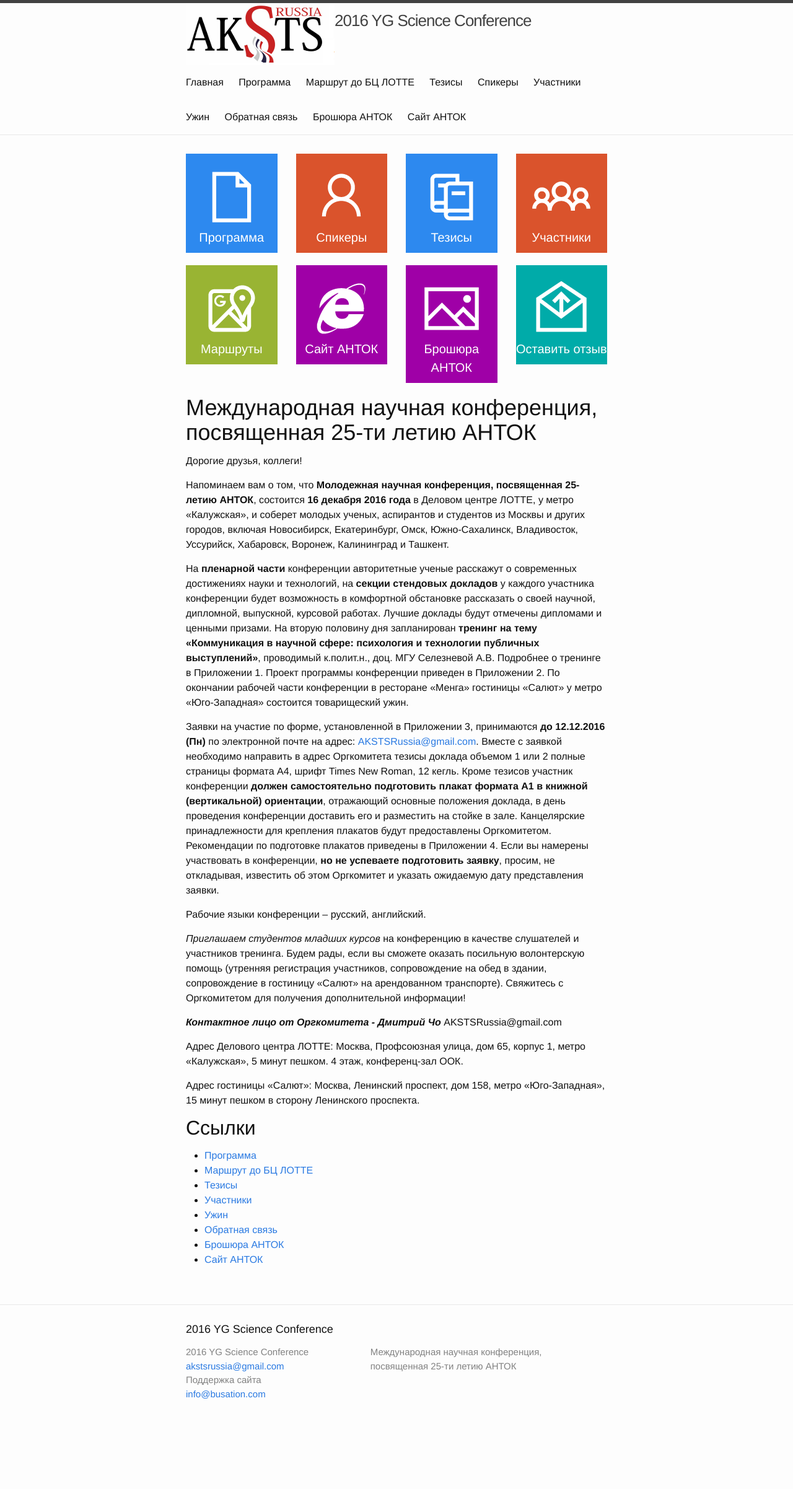
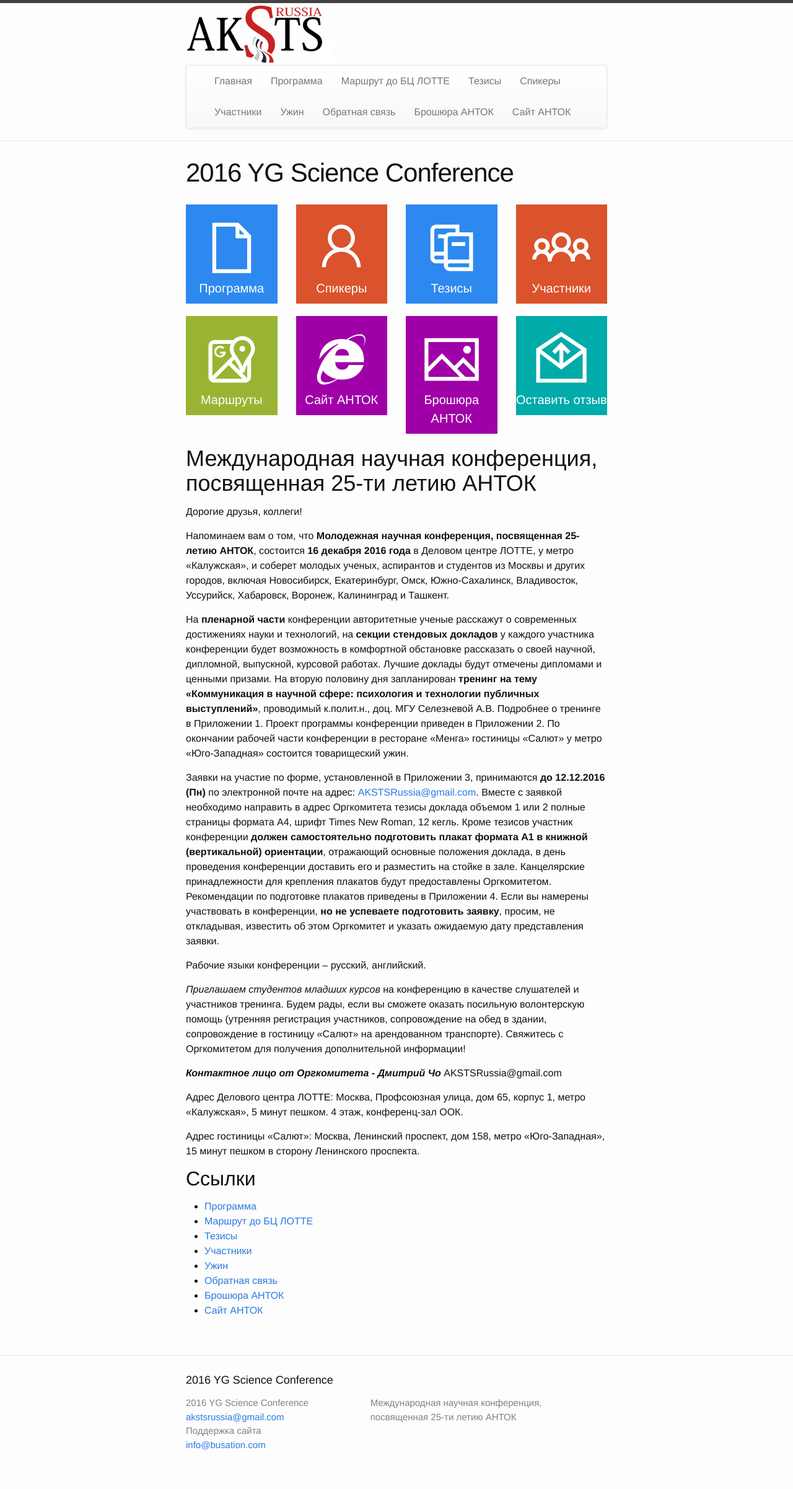
Before and after one commit to klishevich/y2016, a Jekyll site: the page built from index.md, in a window 1280 px wide. Shown: the whole page at 62% size. Built offline with Jekyll 4.4.1, drawn with Linux system fonts in a browser that asks for light colours; nearby versions of some CDN libraries; before the commit the page ends 2321 px from its top, so only the background shows below that.

Commit message:
fix menu

```diff
--- a/_includes/nav.html
+++ b/_includes/nav.html
@@ -1,27 +1,34 @@
 <header class="site-header" role="banner">
   <div class="wrapper">
     <div><a class="site-title" href="/"><img src= "{{ site.logo }}" alt="AKSTS Logo"></a></div>
-    <div><a class="site-title" href="/">{{ site.title }}</a></div>
-    <nav class="site-nav">
-      <span class="menu-icon">
-        <svg viewBox="0 0 18 15" width="18px" height="15px">
-          <path fill="#424242" d="M18,1.484c0,0.82-0.665,1.484-1.484,1.484H1.484C0.665,2.969,0,2.304,0,1.484l0,0C0,0.665,0.665,0,1.484,0 h15.031C17.335,0,18,0.665,18,1.484L18,1.484z"/>
-          <path fill="#424242" d="M18,7.516C18,8.335,17.335,9,16.516,9H1.484C0.665,9,0,8.335,0,7.516l0,0c0-0.82,0.665-1.484,1.484-1.484 h15.031C17.335,6.031,18,6.696,18,7.516L18,7.516z"/>
-          <path fill="#424242" d="M18,13.516C18,14.335,17.335,15,16.516,15H1.484C0.665,15,0,14.335,0,13.516l0,0 c0-0.82,0.665-1.484,1.484-1.484h15.031C17.335,12.031,18,12.696,18,13.516L18,13.516z"/>
-        </svg>
-      </span>
-      <div class="trigger">
-        <a class="page-link" href="/">Главная</a>
-        <a class="page-link" href="/program">Программа</a>
-        <a class="page-link" href="/route">Маршрут до БЦ ЛОТТЕ</a>
-        <a class="page-link" href="/tezis">Тезисы</a>
-        <a class="page-link" href="/bio">Спикеры</a>
-        <a class="page-link" href="/participants">Участники</a>
-        <a class="page-link" href="/dinner">Ужин</a>
-        <a class="page-link" href="/feedback">Обратная&nbsp;связь</a>
-        <a class="page-link" href="/files/Broschure_AKSTS_rus_compressed.pdf">Брошюра АНТОК</a>
-        <a class="page-link" href="http://www.aksts.ru">Сайт АНТОК</a>
-      </div>
+  </div>
+  <div class="wrapper">
+    <nav class="navbar navbar-default">
+      <div class="container-fluid">
+        <div class="navbar-header">
+          <button type="button" class="navbar-toggle collapsed" data-toggle="collapse" data-target="#bs-example-navbar-collapse-1" aria-expanded="false">
+            <span class="sr-only">Toggle navigation</span>
+            <span class="icon-bar"></span>
+            <span class="icon-bar"></span>
+            <span class="icon-bar"></span>
+          </button>
+        </div>
+        <!-- Collect the nav links, forms, and other content for toggling -->
+        <div class="collapse navbar-collapse" id="bs-example-navbar-collapse-1">
+          <ul class="nav navbar-nav navbar-right">
+            <li><a href="/">Главная</a></li>
+            <li><a href="/program">Программа</a></li>
+            <li><a href="/route">Маршрут до БЦ ЛОТТЕ</a></li>
+            <li><a href="/tezis">Тезисы</a></li>
+            <li><a href="/bio">Спикеры</a></li>
+            <li><a href="/participants">Участники</a></li>
+            <li><a href="/dinner">Ужин</a></li>
+            <li><a href="/feedback">Обратная&nbsp;связь</a></li>
+            <li><a href="/files/Broschure_AKSTS_rus_compressed.pdf">Брошюра АНТОК</a></li>
+            <li><a href="http://www.aksts.ru">Сайт АНТОК</a></li>
+          </ul>
+        </div><!-- /.navbar-collapse -->
+      </div><!-- /.container-fluid -->
     </nav>
   </div>
 </header>
--- a/css/my.css
+++ b/css/my.css
@@ -1,6 +1,10 @@
 .page-heading, .rss-subscribe{
 	display: none;
 }
+
+// .main_title {
+// 	margin-top: -30px;
+// }
 
 .program_title {
 	color: #c00000;
@@ -25,15 +29,6 @@
 	font-size: 14px;
 	padding-bottom: 6px;
 	font-style: italic;
-}
-
-.metro_cont {
-	overflow: hidden;
-    margin-top: -30px;
-}
-
-.home {
-	// margin-top: -30px;
 }
 
 .metro {
```
Also changed, not shown: 1program.md (+1 -10 lines), index.md (+2 -0 lines).
